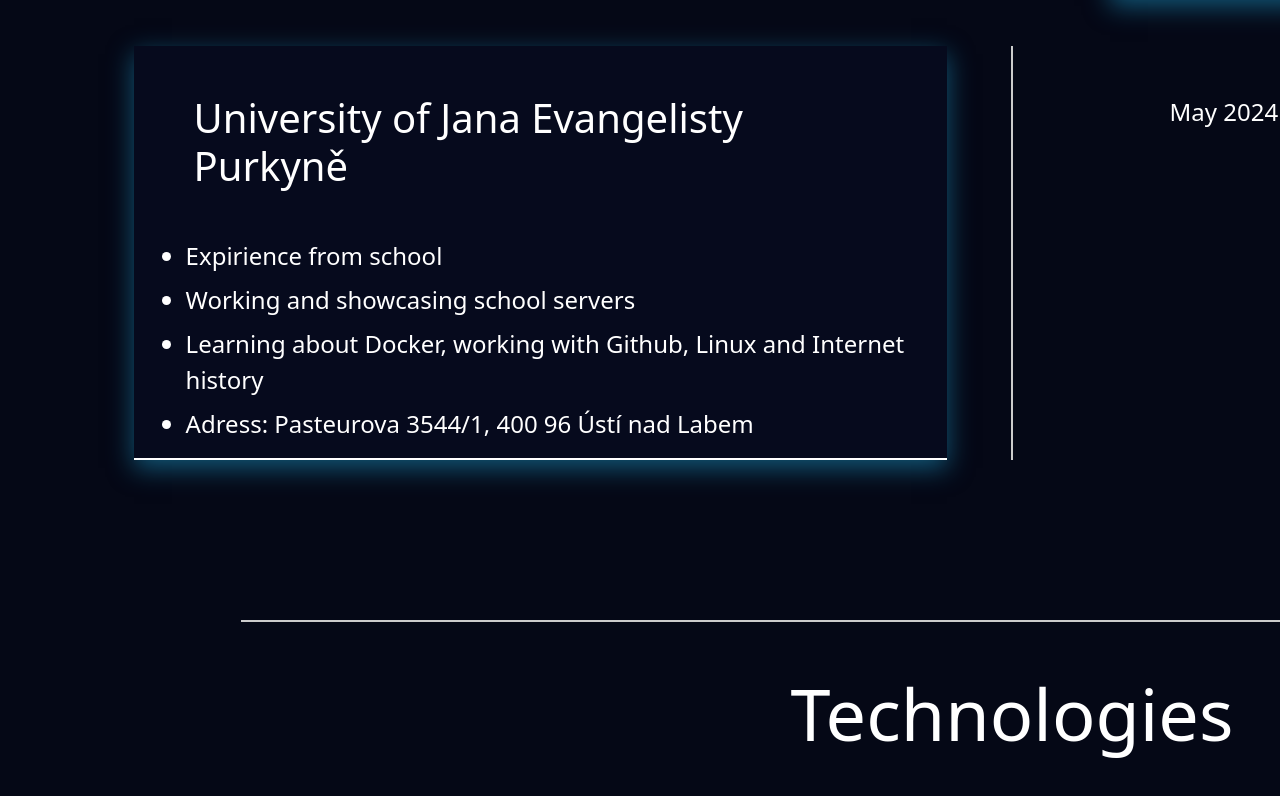
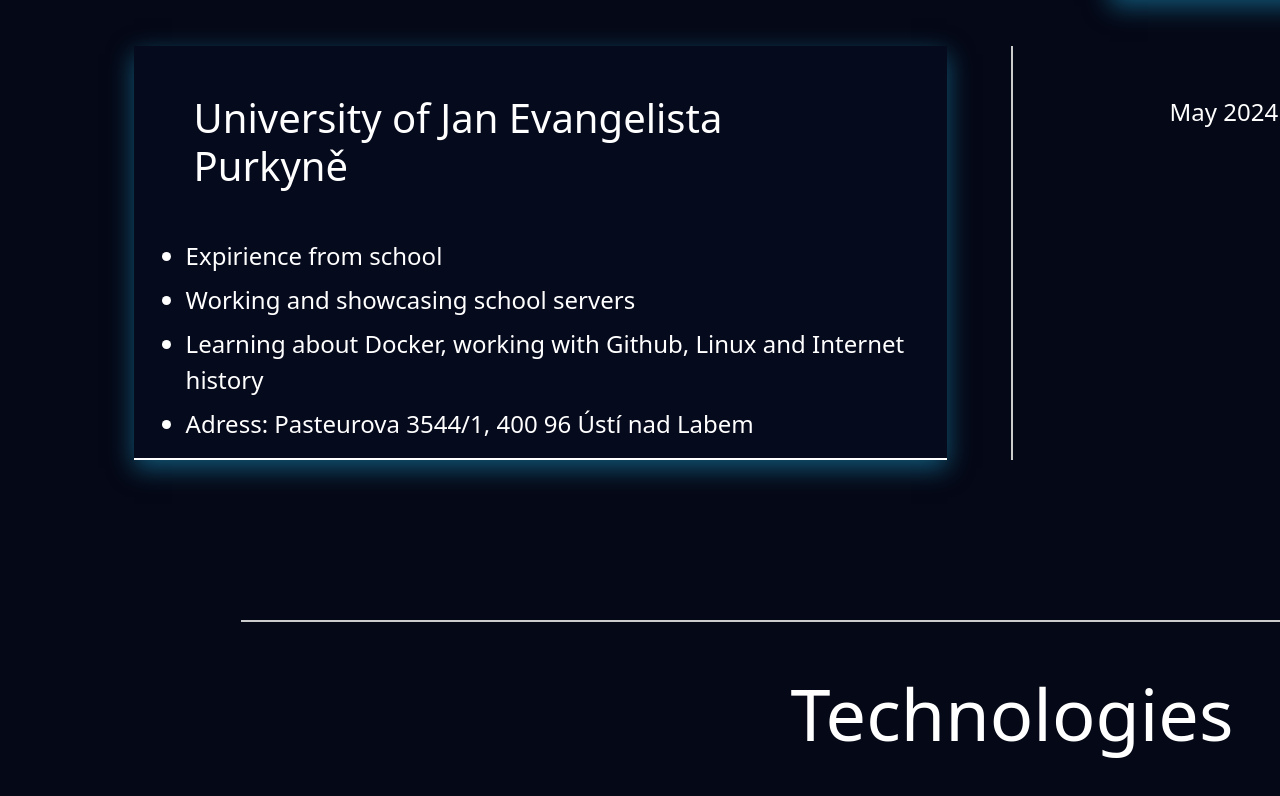
Before and after one commit to FilipElnic/PortfolioF, a React (Vite) app in the folder Portfolio/: page / in a window 1280 px wide. Shown: the part 2231-3027 px from the top of the page. Built offline with nearby package versions, Linux system fonts and the light colour scheme.

Commit message:
name change

```diff
--- a/Portfolio/index.html
+++ b/Portfolio/index.html
@@ -3,7 +3,7 @@
   <head>
     <meta charset="UTF-8" />
     <meta name="viewport" content="width=device-width, initial-scale=1.0" />
-    <title>Your Portfolio</title>
+    <title>Filip Elznic</title>
   </head>
   <body>
     <div id="app"></div>
--- a/Portfolio/src/components/WorkExpirience.jsx
+++ b/Portfolio/src/components/WorkExpirience.jsx
@@ -23,7 +23,7 @@
           date="Nov 2023 - Dec 2023"
         />
         <WorkExpirienceProps2
-          company="University of Jana Evangelisty Purkyně "
+          company="University of Jan Evangelista Purkyně"
           tag1="Expirience from school"
           tag2="Working and showcasing school servers"
           tag3="Learning about Docker, working with Github, Linux and Internet history"
```
